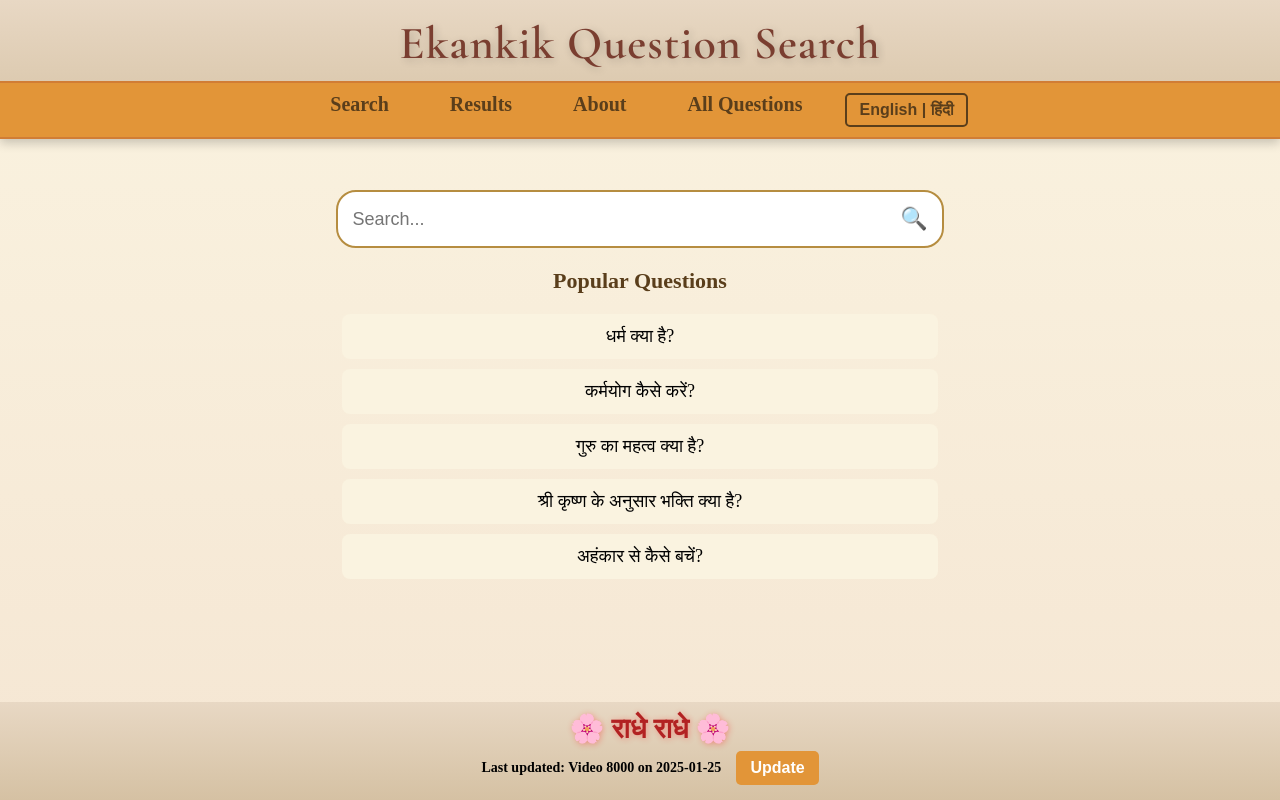
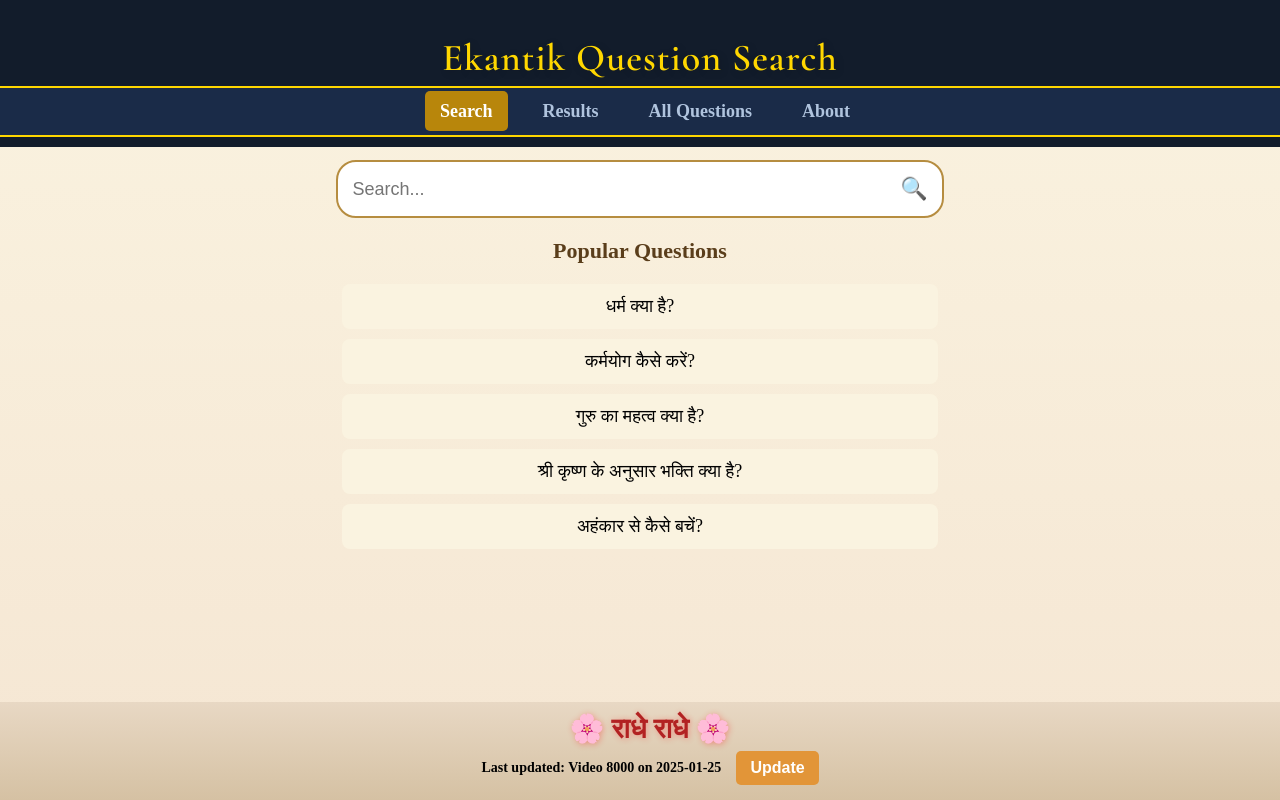
Before and after one commit to ChaitanyaMittal27/EkantikSearch, a React (Vite) app in the folder my-app/: page / in a window 1280 px wide. Built offline with nearby package versions, Linux system fonts and the light colour scheme.

Commit message:
header finalised

```diff
--- a/my-app/src/components/Header.tsx
+++ b/my-app/src/components/Header.tsx
@@ -1,24 +1,43 @@
-import { Link } from "react-router-dom";
-import "../CSS/Header.css";
+import React, { useState, useEffect } from "react";
+import { Link, useLocation } from "react-router-dom";
+import "../css/Header.css";
 
 const Header: React.FC = () => {
+    const [isScrolled, setIsScrolled] = useState(false);
+    const location = useLocation();
+
+    useEffect(() => {
+        const mainContent = document.querySelector(".main-content");
+
+        const handleScroll = () => {
+            //console.log("ScrollY Position:", mainContent?.scrollTop); // Debugging
+            if (mainContent && mainContent.scrollTop > 50) {
+                setIsScrolled(true);
+            } else {
+                setIsScrolled(false);
+            }
+        };
+
+        if (mainContent) {
+            mainContent.addEventListener("scroll", handleScroll);
+        }
+
+        return () => {
+            if (mainContent) {
+                mainContent.removeEventListener("scroll", handleScroll);
+            }
+        };
+    }, []);
+
     return (
-        <header className="header">
-            <h1 className="title">
-               Ekankik Question Search
-            </h1>
+        <header className={`header ${isScrolled ? "shrink" : ""}`}>
+            <h1 className="title">Ekantik Question Search</h1>
             <nav className="nav-tabs">
                 <ul>
-                    <li><Link to="/">Search</Link></li>
-                    <li><Link to="/results">Results</Link></li>
-                    <li><Link to="/about">About</Link></li>
-                    <li><Link to="/all">All Questions</Link></li>
-                    <li>
-                        <button className="lang-button">
-                            {/* {language === "en" ? "हिंदी" : "English"} */}
-                            English | हिंदी
-                        </button>
-                    </li>
+                    <li><Link to="/" className={location.pathname === "/" ? "active" : ""}>Search</Link></li>
+                    <li><Link to="/results" className={location.pathname === "/results" ? "active" : ""}>Results</Link></li>
+                    <li><Link to="/all" className={location.pathname === "/all" ? "active" : ""}>All Questions</Link></li>
+                    <li><Link to="/about" className={location.pathname === "/about" ? "active" : ""}>About</Link></li>
                 </ul>
             </nav>
         </header>
--- a/my-app/src/css/App.css
+++ b/my-app/src/css/App.css
@@ -1,5 +1,6 @@
-/* Add space below the header for all pages */
 .main-content {
-    margin-top: 150px; /* Adjust according to header height */
+    margin-top: 120px; /* Reduced to optimize space */
     padding: 20px;
+    height: calc(100vh - 100px); /* Ensures it takes full viewport height */
+    overflow-y: auto; /* Enables scrolling */
 }
--- a/my-app/src/css/Header.css
+++ b/my-app/src/css/Header.css
@@ -1,77 +1,102 @@
 @import url('https://fonts.googleapis.com/css2?family=Cormorant+Garamond:wght@600&display=swap');
-/* Spiritual Header with Soft Glow */
+
+/* Header Styling */
 .header {
-    background: linear-gradient(to bottom, #E8D8C4, #D5C1A3);
+    background: #121C2B; /* Dark navy */
+    padding: 10px 0;
     text-align: center;
-    padding: px 0;
-    box-shadow: 0px 4px 10px rgba(0, 0, 0, 0.2);
     width: 100%;
     position: fixed;
     top: 0;
     left: 0;
-    z-index: 100;
+    z-index: 1000;
+    transition: all 0.3s ease-in-out;
+    margin-top: 0px;
 }
 
-/* Elegant Spiritual Font */
+
+.header.shrink {
+    padding: 0;
+    height: 50px; /* Ensures it doesn't take unnecessary space */
+    overflow: hidden;
+}
+
+
+.header.shrink .title {
+    opacity: 0;
+    visibility: hidden;
+    height: 0;
+}
+
+
+/* Title Styling */
 .title {
     font-family: 'Cormorant Garamond', serif;
-    font-size: 46px;
+    font-size: 38px;
     font-weight: 600;
     letter-spacing: 1px;
-    color: #7A3E30; /* Deep brown for warmth */
+    color: #FFD700; /* Gold */
     text-shadow: 2px 2px 8px rgba(0, 0, 0, 0.2);
-    margin-bottom: 10px;
-    margin-top: 15px;
+    margin-bottom: 5px;
+    transition: opacity 0.3s ease-in-out;
 }
 
-/* Navigation Tabs */
+/* Hide title when scrolling */
+.header.shrink .title {
+    opacity: 0;
+    visibility: hidden;
+}
+
+/* Navigation Bar */
+.nav-tabs {
+    width: 100%;
+    background: #1A2B48; /* Muted Dark Blue */
+    border-top: 2px solid #FFD700;
+    border-bottom: 2px solid #FFD700;
+    transition: all 0.3s ease-in-out;
+    padding: 5px;
+    margin-bottom: 0;
+}
+
+/* Fixed Navigation Bar when scrolled */
+.header.shrink .nav-tabs {
+    position: fixed;
+    top: 0;
+    left: 0;
+    z-index: 1000;
+}
+
+/* Navigation Items */
 .nav-tabs ul {
     list-style: none;
     display: flex;
     justify-content: center;
-    gap: 25px;
-    padding: 10px 0;
+    gap: 20px;
+    padding: 8px 0;
     margin: 0;
-    background: #E29538; /* Saffron Orange */
-    border-top: 2px solid #D17D35;
-    border-bottom: 2px solid #D17D35;
 }
 
 /* Navigation Links */
-.nav-tabs ul li {
-    display: inline;
-}
-
 .nav-tabs ul li a {
     text-decoration: none;
-    font-size: 20px;
+    font-size: 18px;
     font-weight: bold;
-    color: #5A3E1B;
-    padding: 12px 18px;
-    transition: all 0.3s ease-in-out;
-    border-radius: 8px;
-}
-
-.nav-tabs ul li a:hover {
-    background: #D17D35;
-    color: white;
-    box-shadow: 0px 4px 8px rgba(0, 0, 0, 0.2);
-}
-
-/* Language Toggle Button */
-.lang-button {
-    background: transparent;
-    border: 2px solid #5A3E1B;
-    padding: 6px 12px;
-    font-size: 16px;
-    font-weight: bold;
-    color: #5A3E1B;
-    cursor: pointer;
+    color: #B0C4DE; /* Light Steel Blue */
+    padding: 10px 15px;
     transition: all 0.3s ease-in-out;
     border-radius: 5px;
 }
 
-.lang-button:hover {
-    background: #D17D35;
+/* Navigation Hover */
+.nav-tabs ul li a:hover {
+    background: #FFD700;
+    color: #121C2B;
+    box-shadow: 0px 4px 8px rgba(255, 215, 0, 0.2);
+}
+
+/* Active Tab */
+.nav-tabs ul li a.active {
+    background: #B8860B; /* Darker Gold */
     color: white;
+    border-radius: 5px;
 }
```
